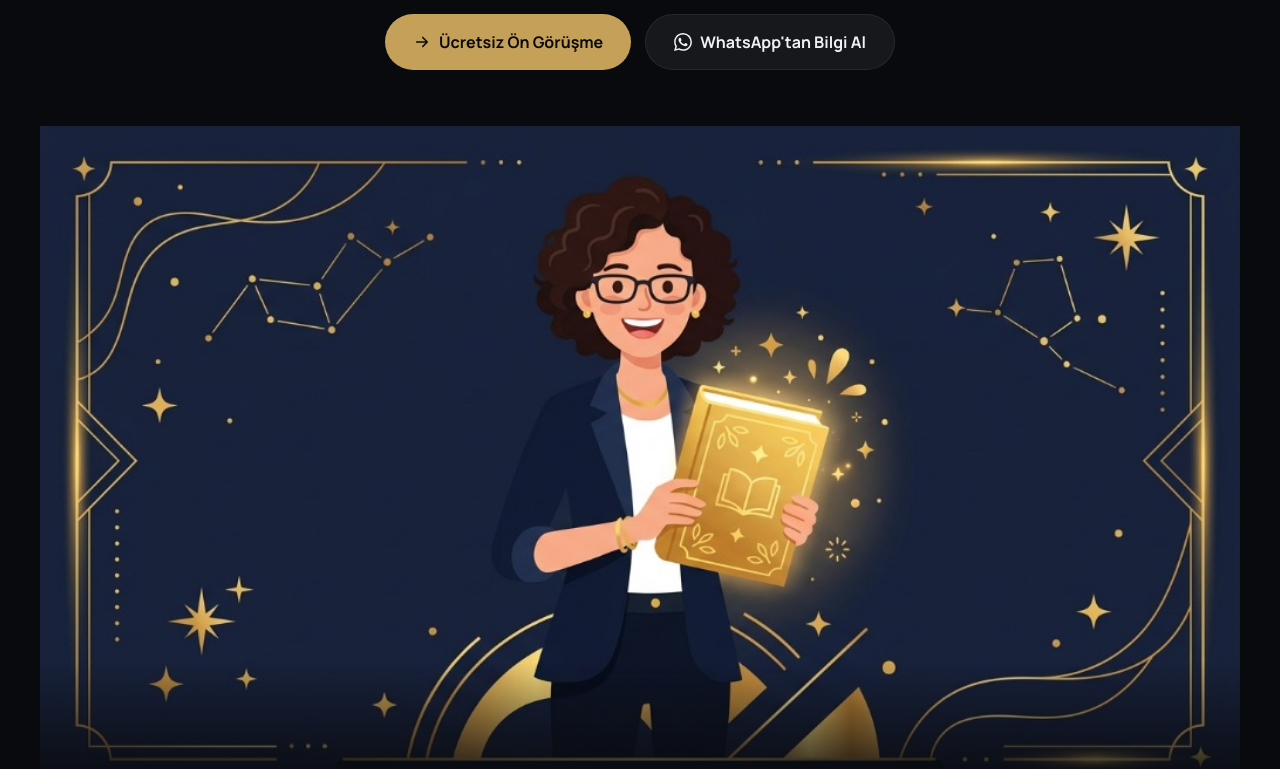
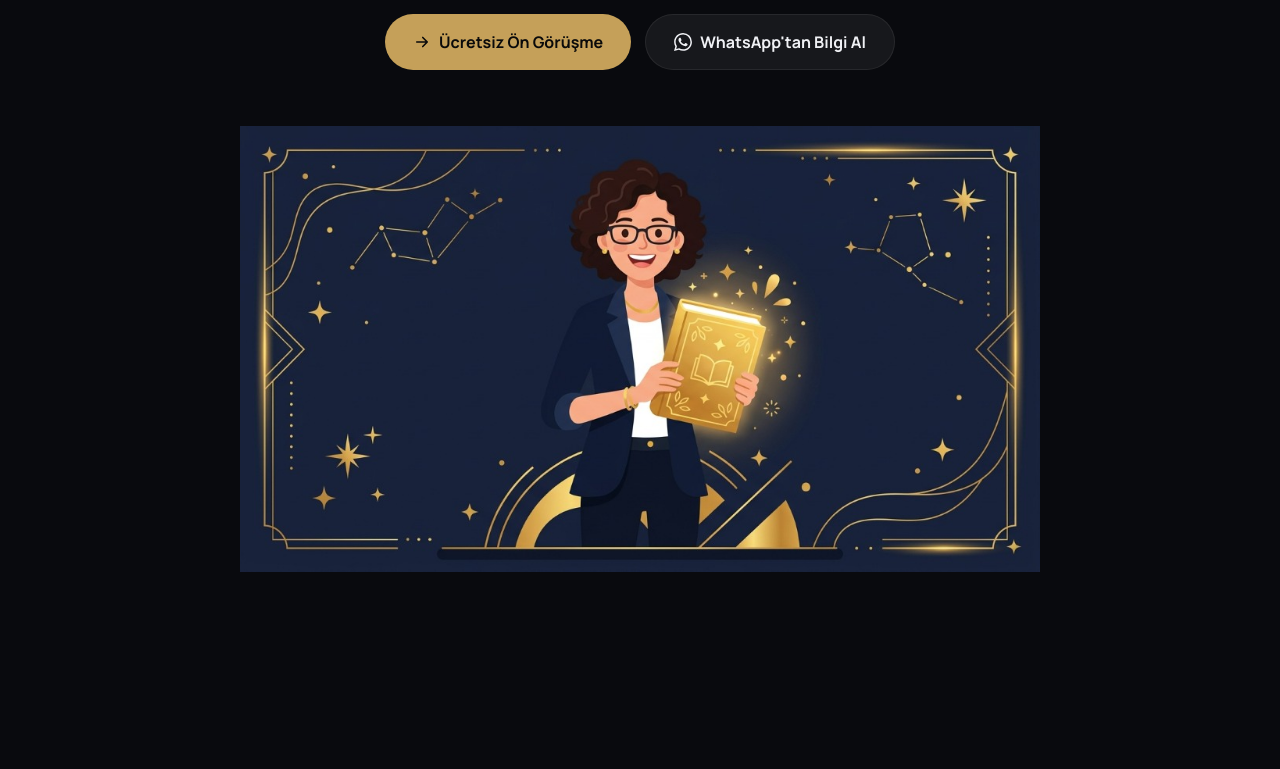
Before and after one commit to caglarozi/mst-randevu, a plain HTML site: page demo/surec.html in a window 1280 px wide. Shown: the part 560-1329 px from the top of the page. Drawn offline with Linux system fonts and the light colour scheme.

Commit message:
Yerel calisma (GUNCELLE.bat ile kaydedildi)

```diff
--- a/demo/surec.html
+++ b/demo/surec.html
@@ -138,13 +138,12 @@
     }
     .hero__img-wrap img {
         width: 100%;
-        max-width: 1200px;
+        max-width: 800px;
         height: auto;
         border-radius: 0;
         box-shadow: none;
         border: none;
-        mask-image: linear-gradient(to bottom, black 80%, transparent 100%);
-        -webkit-mask-image: linear-gradient(to bottom, black 80%, transparent 100%);
+        mix-blend-mode: lighten;
     }
     .btn {
         display:inline-flex;
```
